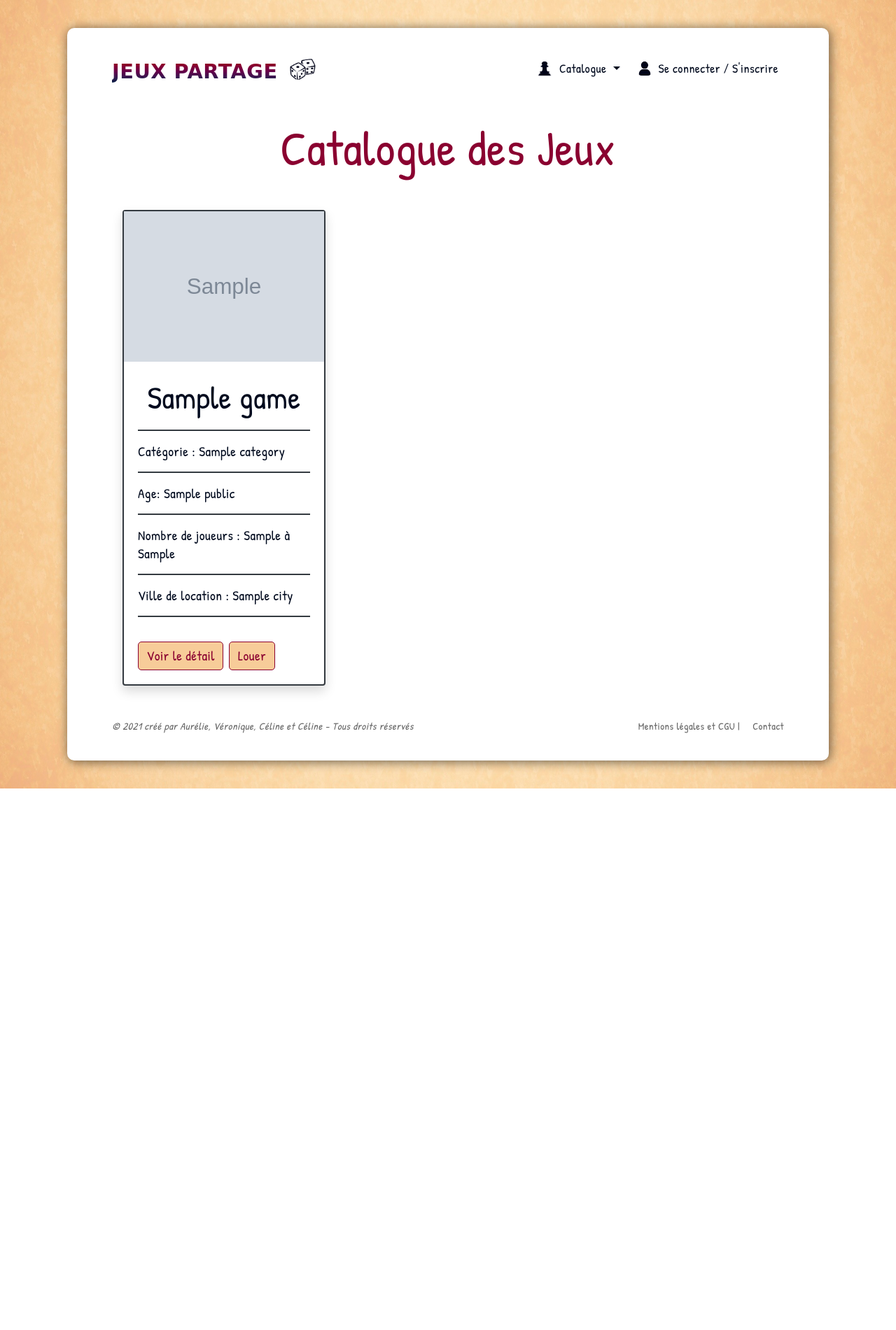
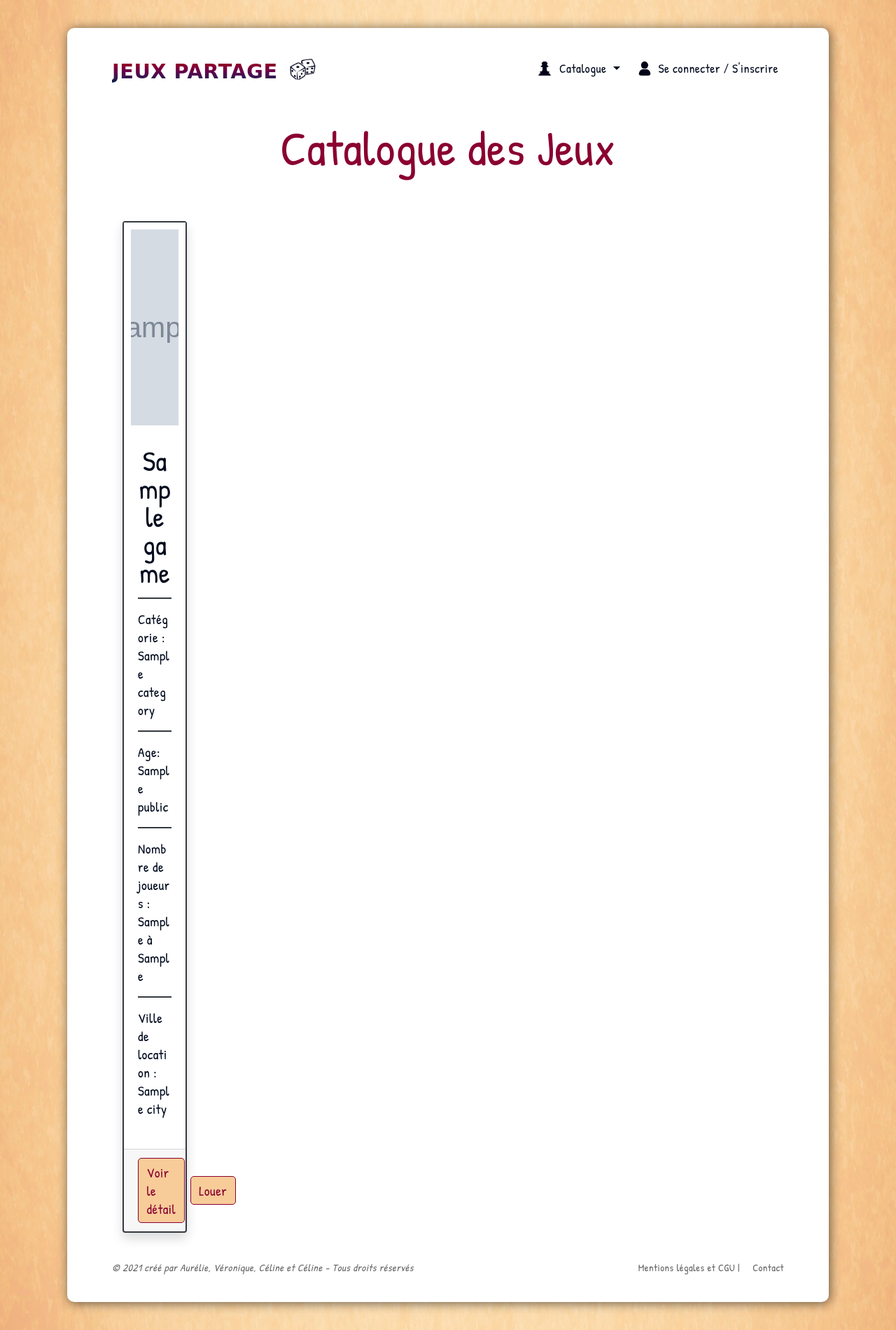
Before and after one commit to AurelieGilet/wf3_group_project, a Symfony app: template jeux_partage/templates/front/catalog.html.twig in a window 1280 px wide. Shown: the whole page at 70% size. Before the commit the page ends 1127 px from the top, so only its background shows below. Run offline with Twig, Linux system fonts and the light colour scheme; the template is opened without the code that fills it: most values are stand-ins (such as "Sample title", 1, 10 or a date in 2020); grey boxes marked "Sample" are stand-in pictures; some libraries are stand-ins or nearby versions; some web fonts are replaced.

Commit message:
modification css cards du catalogue

```diff
--- a/jeux_partage/public/css/style.css
+++ b/jeux_partage/public/css/style.css
@@ -407,8 +407,31 @@ nav button {
 
 .size-game-name
 {
-    font-size: 2.8rem;
+    font-size: 2.5rem;
+	line-height: 2.5rem;
 
+}
+
+.btn-card
+{
+	margin-top: 0 !important;
+}
+
+#photo
+{
+
+	display: flex;
+	justify-content: center;
+	align-items: center;
+	height: 300px;
+	overflow-x: hidden;
+	border: solid white 10px;
+}
+
+#photo img
+{
+	height: 280px;
+	width: auto;
 }
 
 
--- a/jeux_partage/templates/front/catalog.html.twig
+++ b/jeux_partage/templates/front/catalog.html.twig
@@ -7,11 +7,14 @@
 	<h1 class="h1 size-title mt-3 mb-5">Catalogue des Jeux</h1>
 
 	<div class="row">
+		<div class="card-deck">
 		{% for game in games %}
 
-			<div class="col-md-4">
-				<div class="card mb-4 shadow border-dark">
-					<img src="{{ asset('uploads/images/' ~ game.image) }}" alt="{{game.name}}">
+			<div class="col-12 col-md-6 col-lg-6 col-xl-4 pt-3 pb-3">
+				<div class="card mb-4 h-100 shadow border-dark">
+				<div id="photo">
+					<img class="card-img-top" src="{{ asset('uploads/images/' ~ game.image) }}" alt="{{game.name}}">
+				</div>
 					<div class="card-body">
 						<h4 class="text-center size-game-name">{{game.name}}</h4>
 
@@ -23,18 +26,16 @@
 						<p class="card-text">Nombre de joueurs : {{game.minPlayers}} {% if game.maxPlayers != NULL %} à {{game.maxPlayers}} {% endif %}</p>
 						<hr class="border-dark">
 						<p class="card-text">Ville de location : {{game.owner.city}}</p>
-						<hr class="border-dark">
-						<div class="d-flex justify-content-between align-items-center">
-							<div class="btn-group">
-                <a href="{{ path('catalogue_detail', {'id': game.id}) }}" class="btn-jp size-button">Voir le détail</a>
-							  <a href="" class="btn-jp ml-2">Louer</a>
-              </div>
-						</div>
+					</div>
+					<div class="card-footer d-flex justify-content-around align-items-center">
+						<a href="{{ path('catalogue_detail', {'id': game.id}) }}" class="btn-jp btn-card size-button">Voir le détail</a>
+						<a href="" class="btn-jp btn-card ml-2">Louer</a>
 					</div>
 				</div>
 			</div>
 
 		{% endfor %}
+		</div>
 	</div>
 
 {% endblock %}
```
